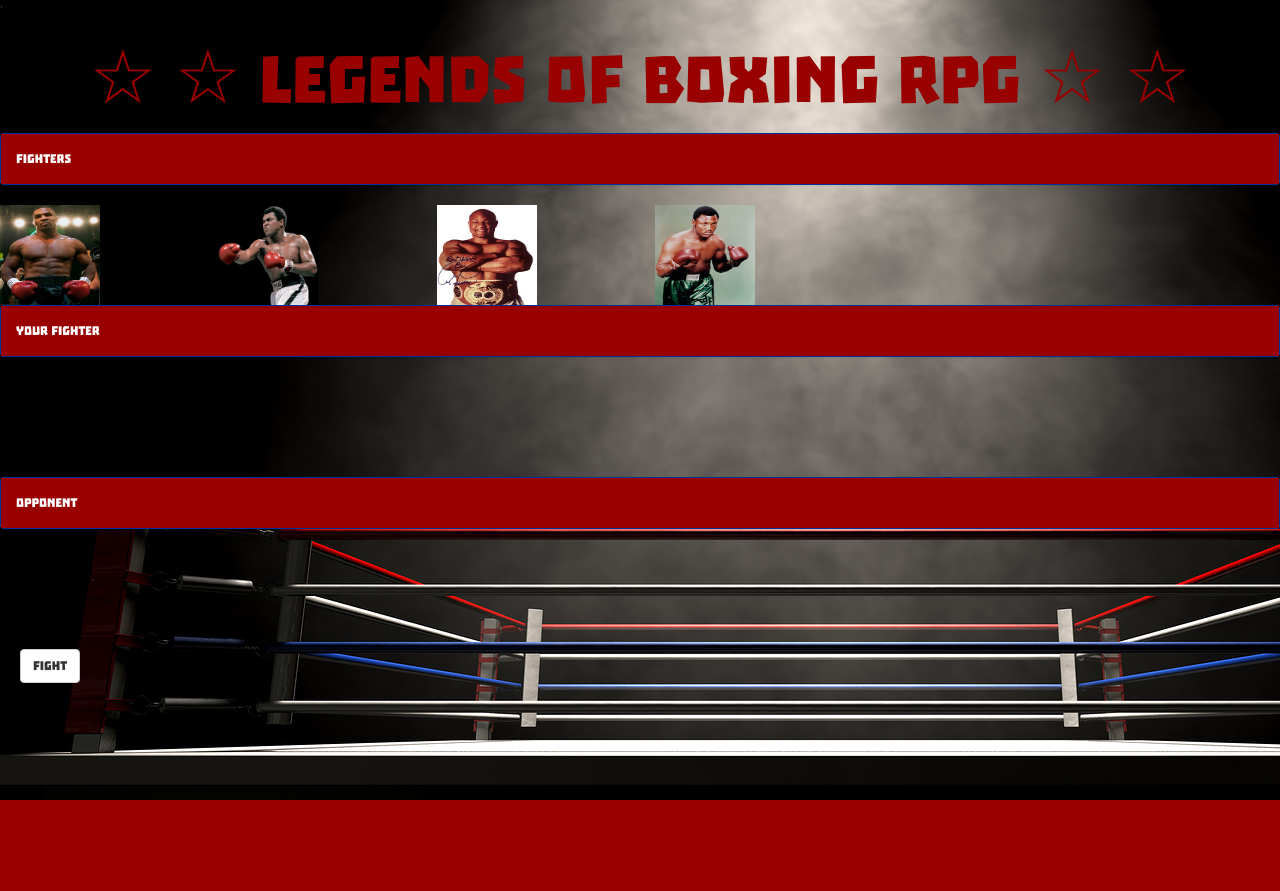
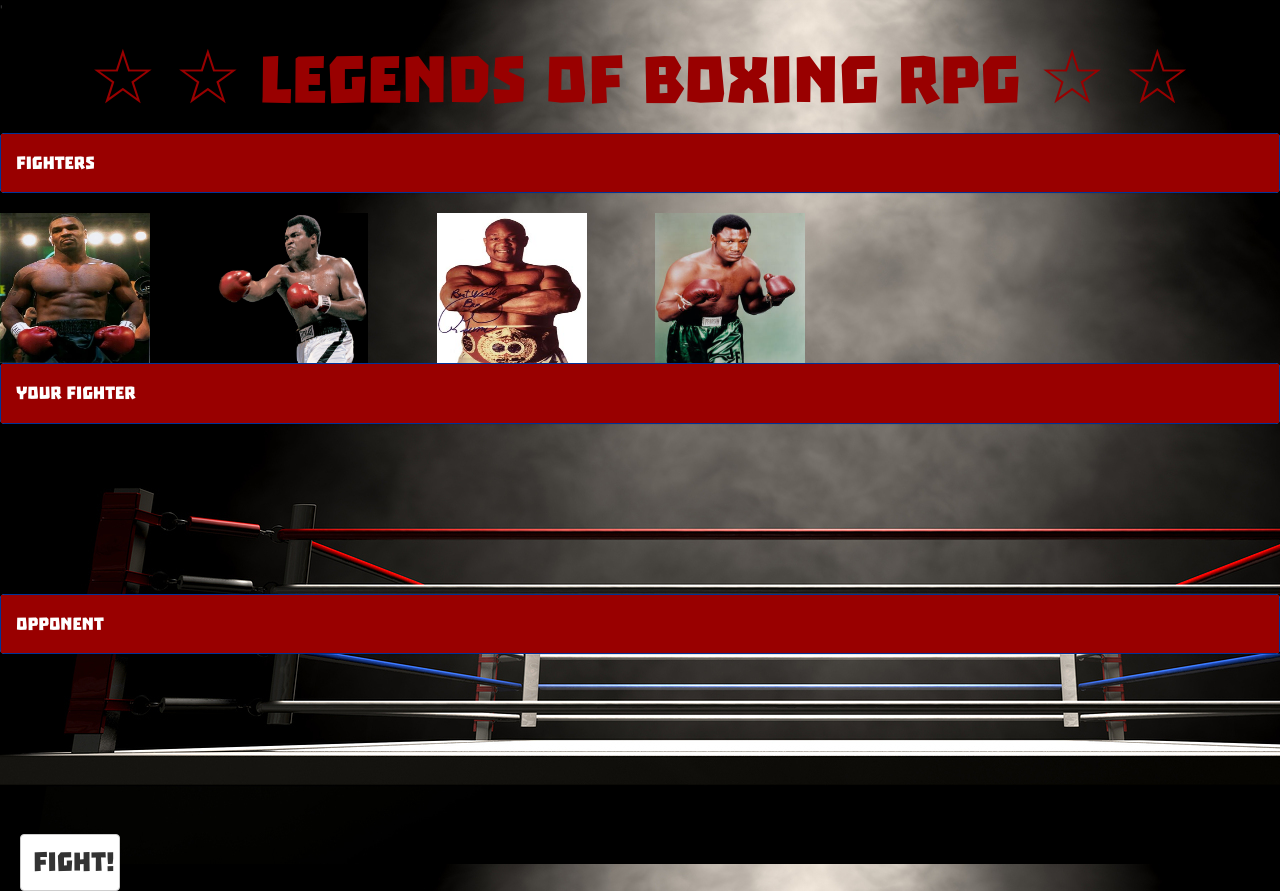
Before and after one commit to alcreates/week-4-game, a PHP site: page / in a window 1280 px wide. Before the commit the page ends 800 px from the top, so only its background shows below. Run offline with PHP 8.4, Linux system fonts and the light colour scheme.

Commit message:
Styled bigger

```diff
--- a/assets/css/style.css
+++ b/assets/css/style.css
@@ -17,8 +17,8 @@ h1 {
 
 }
 #choosenOne {
-	width:100px;
-	height:100px;
+	width:150px;
+	height:150px;
 }
 
 
@@ -28,42 +28,33 @@ h1 {
 	margin-left:20px;
 }
 #tyson img {
-	width:100px;
-	height:100px;
+	width:150px;
+	height:150px;
 }
 #ali  img{
-	width:100px;
-	height:100px;
+	width:150px;
+	height:150px;
 }
 #george  img{
-	width:100px;
-	height:100px;
+	width:150px;
+	height:150px;
 }
 #frazier img{
-	width:100px;
-	height:100px;
+	width:150px;
+	height:150px;
 }
 .fighter img {
-	width:100px;
-	height:100px;
-}
-#tysonSize {
-
-	width:100px;
-	height:100px;
+	width:150px;
+	height:150px;
 }
 
-#aliSize{
 
-	width:100px;
-	height:100px;
 
-}
 
 #fighter2{
 
-	width:100px;
-	height:100px;
+	width:150px;
+	height:150px;
 }
 .panel-body {
 	background-color:#990000;
@@ -72,10 +63,14 @@ h1 {
 
 }
 .panel{
-	border-color:#003399;;
+	border-color:#003399;
+	font-size: 20px;
 }
 #button {
 	font-family:Troika;
+	width: 100px;
+	font-size:30px;
+	margin-top: 10px;
 }
 
 #fighterStatus {
--- a/assets/javascript/game.js
+++ b/assets/javascript/game.js
@@ -1,7 +1,7 @@
 //Global VARIABLES
 //======================================================
 
-window.onload = function(){
+
 
 
 var tyson = {
@@ -137,6 +137,7 @@ frazier = {
 
 
 
+window.onload =function(){
 
 
 $(document).ready(function(){
@@ -148,7 +149,7 @@ $(document).ready(function(){
 
 
 
-		}else if (moves > 0 && player2.length == 0 ){
+		}else if (moves > 0 && player2.length == 0  && player1 != tyson){
 		 $('#fighter2').append(this);
 		 player2 = tyson
 
@@ -164,7 +165,7 @@ $(document).ready(function(){
 			$('#choosenOne').append(this);
 
 			player1 = ali
-		}else if(moves > 0 && player2.length == 0 ){
+		}else if(moves > 0 && player2.length == 0 && player1 != ali ){
 			$('#fighter2').append(this);
 			player2 = ali
 		}else{
@@ -179,7 +180,7 @@ $(document).ready(function(){
 			$('#choosenOne').append(this);
 
 			player1 = george
-		}else if(moves > 0 && player2.length == 0){
+		}else if(moves > 0 && player2.length == 0 && player1 != george){
 			$('#fighter2').append(this);
 			player2 = george
 		}else{
@@ -193,7 +194,7 @@ $(document).ready(function(){
 			$('#choosenOne').append(this);
 			player1 = frazier
 
-		}else if( moves > 0 && player2.length == 0){
+		}else if( moves > 0 && player2.length == 0 && player1 != frazier){
 			$('#fighter2').append(this);
 			player2	= frazier
 		}else{
@@ -217,25 +218,4 @@ $(document).ready(function(){
 
 });
 
-
-
-
-
-
-
-
-
-
-
-
-
-
-
-
-
-// MAIN PROCESS
-//=======================================================
-
-
-
 }
--- a/index.html
+++ b/index.html
@@ -91,7 +91,7 @@
 
 		<div class="row">
 			<div class="col-xs-2 col-sm-2 col-md-2 col-lg-2">
-				<button type="button" class="btn btn-default" id="button">fight</button>
+				<button type="button" class="btn btn-default" id="button">fight!</button>
 			</div>
 
 		</div>
```
Also changed, not shown: 1 other file.
